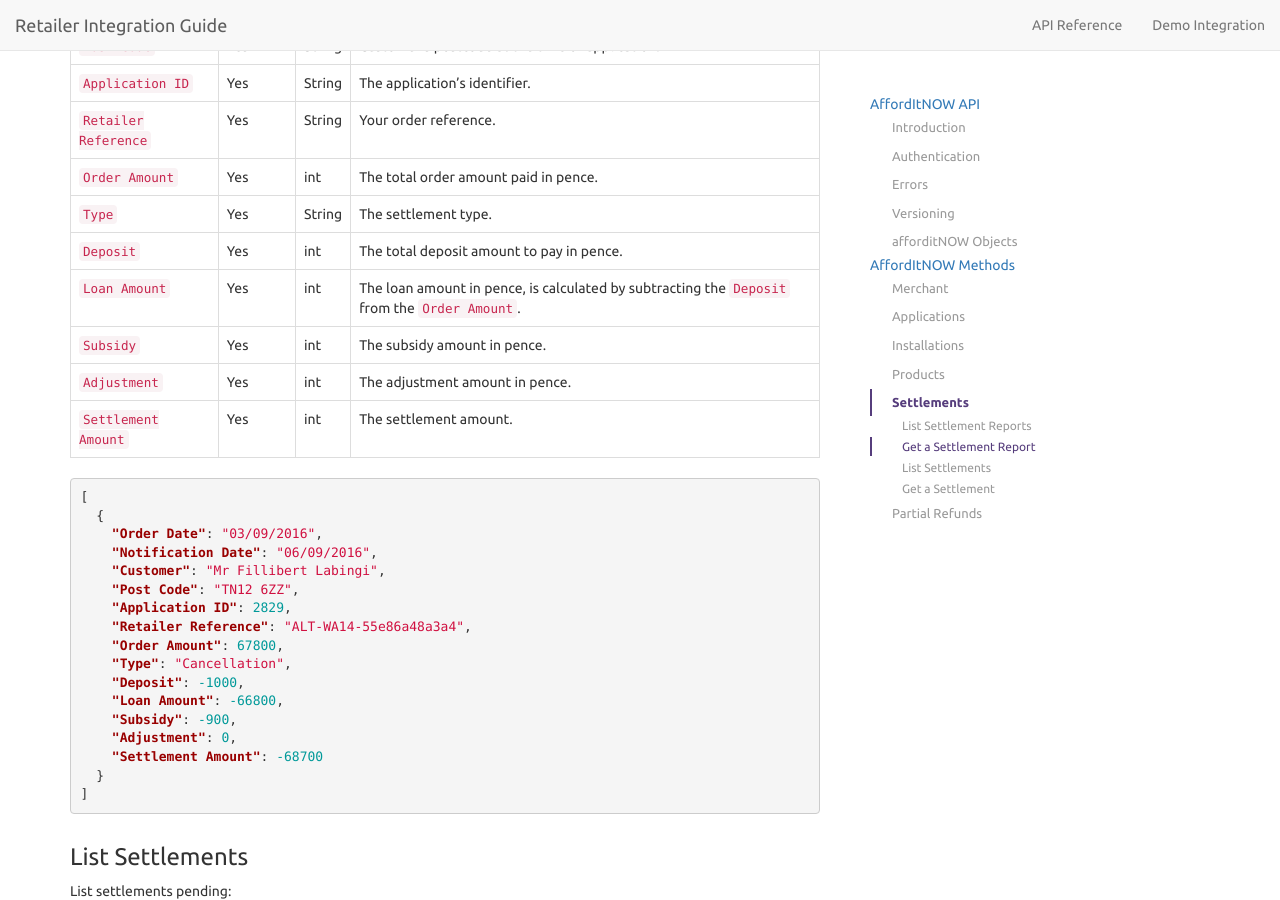
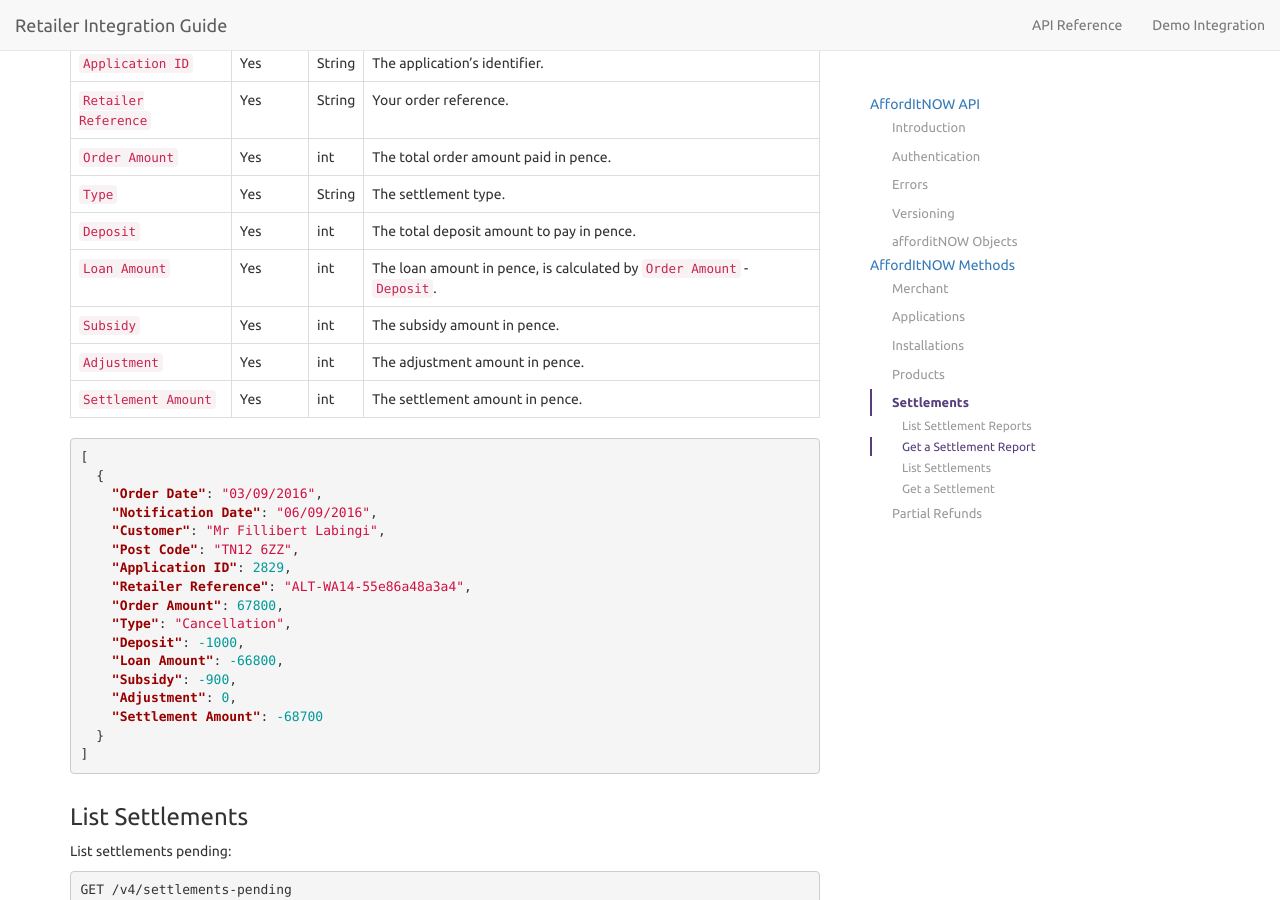
Before and after one commit to PayBreak/retailer-integration-guide, a Jekyll site: the page built from api/index.md, in a window 1280 px wide and 900 px high, scrolled down 31910 px. Built offline with Jekyll 4.4.1, drawn with Linux system fonts in a browser that asks for light colours; nearby versions of some CDN libraries; Markdown is read by kramdown in place of the engine named in the settings.

Commit message:
Minor Update

````diff
--- a/_includes/v4/settlements.md
+++ b/_includes/v4/settlements.md
@@ -95,10 +95,10 @@ Name | Required | Type | Description
 `Order Amount` | Yes | int |The total order amount paid in pence.
 `Type` | Yes | String | The settlement type.
 `Deposit` | Yes | int | The total deposit amount to pay in pence.
-`Loan Amount` | Yes | int | The loan amount in pence, is calculated by subtracting the `Deposit` from the `Order Amount`.
+`Loan Amount` | Yes | int | The loan amount in pence, is calculated by `Order Amount` - `Deposit`.
 `Subsidy` | Yes | int |The subsidy amount in pence.
 `Adjustment` | Yes | int | The adjustment amount in pence.
-`Settlement Amount` | Yes | int | The settlement amount.
+`Settlement Amount` | Yes | int | The settlement amount in pence.
 
 ```json
 [
````
